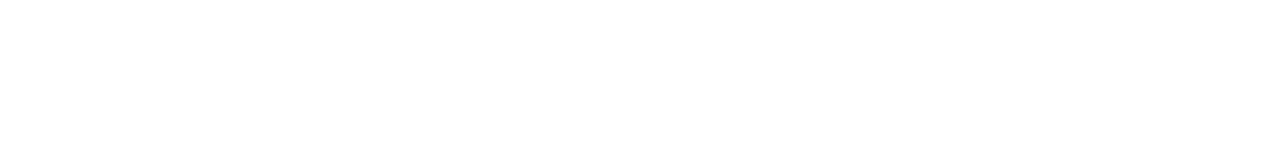
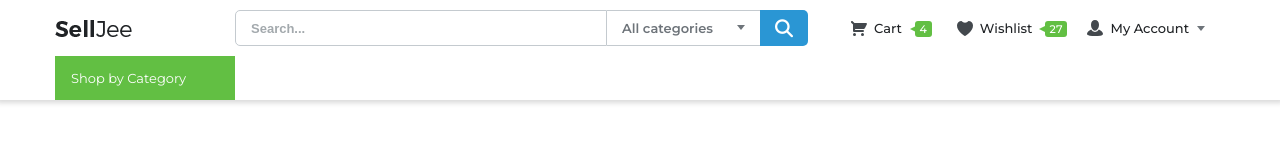
Before and after one commit to VladUstupniy/shop-home, a plain HTML site: page docs/index.html in a window 1280 px wide. Drawn offline with nearby package versions, Linux system fonts and the light colour scheme; files that its build step writes are made by us from their sources.

Commit message:
header section

```diff
--- a/docs/index.html
+++ b/docs/index.html
@@ -15,7 +15,58 @@
 	<!-- Оболочка -->
 	<div class="wrapper">
 		<!-- Контент -->
-
+		<header class="header">
+			<div class="container">
+				<div class="header__row">
+					<a href="#" class="header__logo"><img src="./img/icons/header-logo.png"></a>
+					<div class="header__inputs">
+						<input type="text" placeholder="Search...">
+						<div class="header__list">
+							<a href="#">All categories</a>
+							<ul>
+								<li>category 1</li>
+								<li>category 2</li>
+								<li>category 3</li>
+							</ul>
+						</div>
+						<button><i class="fa-solid fa-magnifying-glass"></i></button>
+					</div>
+					<div class="header__spec">
+						<a href="#" class="spec spec__cart">
+							<div class="cart__icon"><img src="./img/icons/cart.svg"></div>
+							<div class="cart__text">Cart</div>
+							<div class="cart__counter">4</div>
+						</a>
+						<a href="#" class="spec spec__like">
+							<div class="like__icon"><img src="./img/icons/like.svg"></div>
+							<div class="like__text">Wishlist</div>
+							<div class="like__counter">27</div>
+						</a>
+						<a href="#" class="spec spec__account">
+							<div class="account__icon"><img src="./img/icons/account.svg"></div>
+							<div class="account__list">
+								<div>My Account</div>
+								<ul>
+									<li></li>
+									<li></li>
+									<li></li>
+									<li></li>
+								</ul>
+							</div>
+						</a>
+					</div>
+				</div>
+				<div class="header__row">
+					<div class="category">
+						<a href="#">Shop by Category</a>
+					</div>
+					<div class="nav">
+						<div class="nav__links"></div>
+						<div class="nav__help"></div>
+					</div>
+				</div>
+			</div>
+		</header>
 	</div>
 
 	<!-- -------------------------------------------- Подключенные скрипты ------------------------------------------------------- -->
@@ -23,7 +74,7 @@
     <!-- JS-библиотека jQuery -->
     <!-- <script src="js/jquery-3.6.0.min.js"></script> -->
     <!-- JS-плагины и библиотеки -->
-    <!-- <script src="#"></script> -->
+    <script src="https://kit.fontawesome.com/7c8801c017.js" crossorigin="anonymous"></script>
     <!-- Мои файлы скриптов -->
     <!-- <script src="js/script.js"></script> -->
 </body>
--- a/docs/scss/sourse-styles/fonts.scss
+++ b/docs/scss/sourse-styles/fonts.scss
@@ -4,7 +4,7 @@
 
 
 //-----[1]---------------------------------------------------------------------------------------------------------------------------
-
+@import url('https://fonts.googleapis.com/css2?family=Montserrat:wght@300;400;500;600;700;800&display=swap');
 //----[/1/]--------------------------------------------------------------------------------------------------------------------------
 
 
--- /dev/null
+++ b/docs/scss/sourse-styles/header.scss
@@ -0,0 +1,170 @@
+.header {
+    height: 100px;
+    background-color: #fff;
+    width: 100%;
+    box-shadow: 0px 0px 5px 3px #dadada;
+    padding: 10px 0px 0px;
+}
+.header__row {
+    display: flex;
+    align-items: center;
+}
+.header__logo {
+    margin-right: 103px;
+}
+.header__inputs {
+    display: flex;
+    align-items: center;
+    margin-right: 43px;
+    input {
+        width: 372px;
+        height: 36px;
+        outline: none;
+        border: 1px solid #c4cacf;
+        border-radius: 5px 0px 0px 5px;
+        padding-left: 15px;
+        &::placeholder {
+            font-size: 13px;
+            color: #a3a9ad;
+            line-height: 2;
+            font-weight: 600;
+        }
+
+        font-size: 13px;
+        color: #a3a9ad;
+        line-height: 2;
+        font-weight: 400;
+    }
+    .header__list {
+        position: relative;
+        display: flex;
+        align-items: center;
+        justify-content: center;
+        padding: 0px 15px;
+        height: 36px;
+        border: 1px solid #c4cacf;
+        border-left: none;
+        border-right: none;
+    }
+    a {
+        padding-right: 0px;
+        background-image: url('../img/icons/arrow-down.svg');
+        background-repeat: no-repeat;
+        background-position: 100% 10px;
+        padding-right: 32px;
+
+        font-size: 13px;
+        color: #6e747a;
+        line-height: 2;
+        font-weight: 600;
+    }
+    ul {
+        position: absolute;
+        display: none;
+    }
+    button {
+        padding: 10px 15px;
+        height: 36px;
+        background-color: #2a96d4;
+        border-radius: 0px 5px 5px 0px;
+        color: #fff;
+        font-size: 18px;
+        line-height: 0;
+    }
+}
+.header__spec {
+    display: flex;
+    align-items: center;
+    justify-content: space-between;
+}
+.spec {
+    position: relative;
+    display: flex;
+    align-items: center;
+    margin-right: 55px;
+    &:last-child {
+        margin-right: 0;
+    }
+    font-size: 13px;
+    color: #202326;
+    font-weight: 500;
+}
+.spec__account {
+    padding-right: 16px;
+    background-image: url('../img/icons/arrow-down.svg');
+    background-repeat: no-repeat;
+    background-position: 100% 6px;
+}
+.cart__icon, .like__icon, .account__icon {
+    margin-right: 7px;
+}
+.cart__counter, .like__counter {
+    position: absolute;
+    display: block;
+    content: '';
+    height: 16px;
+    padding: 5px;
+    border-radius: 3px;
+    background-color: #62bf43;
+
+    color: #fff;
+    font-size: 11px;
+    text-align: center;
+    line-height: 6px;
+    &::after {
+        position: absolute;
+        display: block;
+        content: '';
+        width: 0;
+        height: 0;
+        border-top: 4px solid transparent;
+        border-right: 8px solid #62bf43;
+        border-bottom: 4px solid transparent;
+        top: 50%;
+        left: -50%;
+    }
+}
+.cart__counter {
+    top: 0;
+    right: -30px;
+}
+.like__counter {
+    top: 0;
+    right: -35px;
+}
+.cart__counter::after {
+
+    transform: translate(50%, -50%);
+}
+.like__counter::after {
+
+    transform: translate(75%, -50%);
+}
+
+
+/* ROW 2 */
+
+.header__row:nth-child(1) {
+    margin-bottom: 10px;
+}
+
+.nav {
+    width: 100%;
+}
+
+.category {
+    a {
+        display: block;
+        color: #fff;
+        background-color: #62bf43;
+        /* background-image: url(''); */
+        padding-left: 16px;
+        padding-right: 16px;
+        width: 180px;
+        height: 44px;
+
+        font-size: 13px;
+        color: #fefefe;
+        line-height: 45px;
+    }
+}
--- a/docs/scss/style.scss
+++ b/docs/scss/style.scss
@@ -4,9 +4,8 @@
 //-----[/Подключаем шрифты/]----------------------------------------------------------------------------------------------------------
 
 //-----[Шрифт по умолчанию/]----------------------------------------------------------------------------------------------------------
-//$fontfamily:'Poppins';
 body {
-	font-family: 'Poppins', sans-serif;
+	font-family: 'Montserrat', sans-serif;
 	font-style: normal;
 	color: #000;
 }
@@ -45,7 +44,9 @@ body {
 
 //-----[---ОСНОВНАЯ СЕТКА---]---------------------------------------------------------------------------------------------------------
 .container {
-
+	max-width: 1200px;
+	margin: 0 auto;
+	padding: 0 15px;
 }
 //-----[--/ОСНОВНАЯ СЕТКА/--]---------------------------------------------------------------------------------------------------------
 
@@ -61,6 +62,7 @@ body {
 
 
 //-----[---ОСНОВНОЙ БЛОК---]----------------------------------------------------------------------------------------------------------
+@import "sourse-styles/header.scss";
 
 //-----[--/ОСНОВНОЙ БЛОК/--]----------------------------------------------------------------------------------------------------------
 
```
Also changed, not shown: docs/css/style.css (added), docs/img/icons/account.svg (added), docs/img/icons/arrow-down-white.svg (added), docs/img/icons/arrow-down.svg (added), docs/img/icons/cart.svg (added), docs/img/icons/header-logo.png (added), docs/img/icons/like.svg (added), 1 other file.
